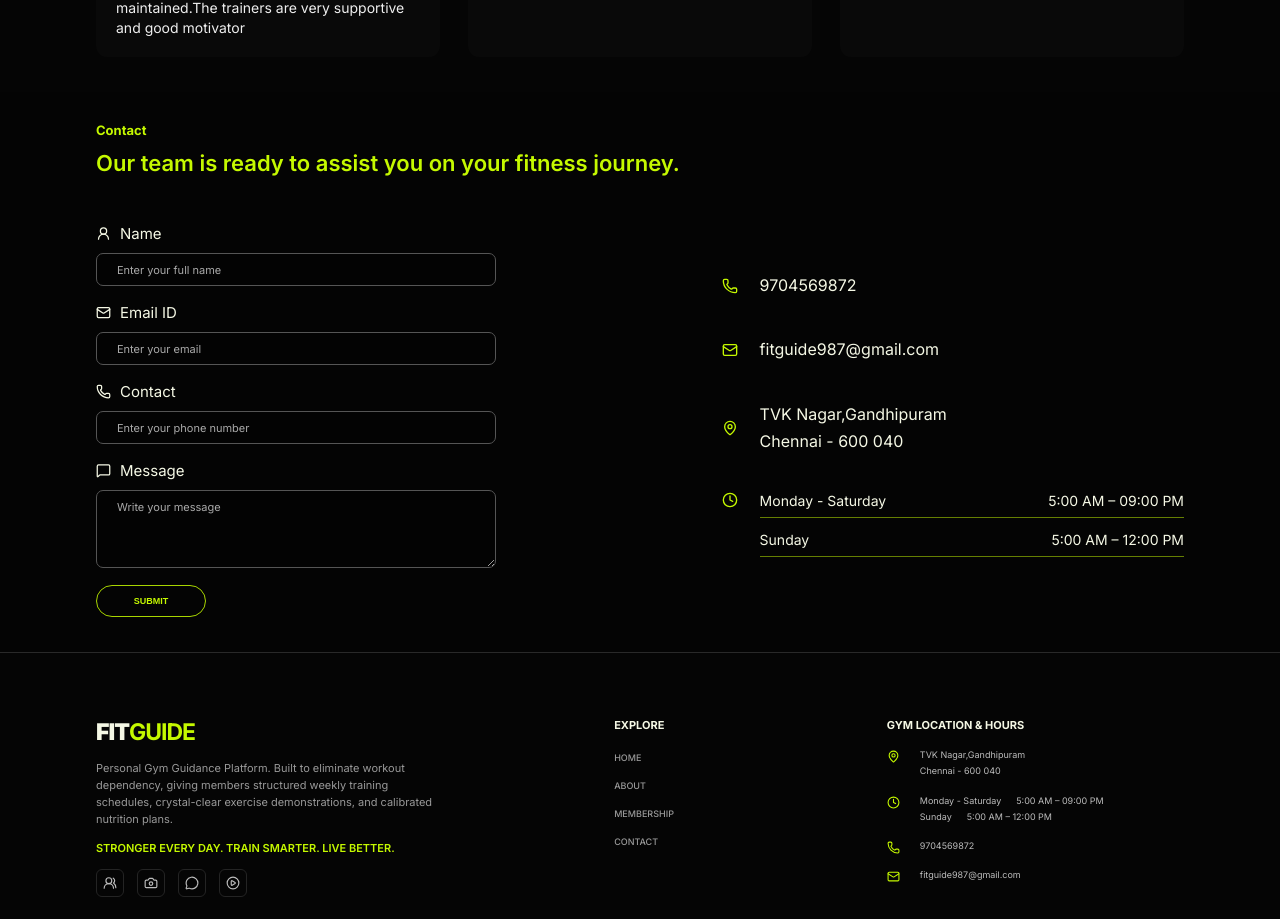
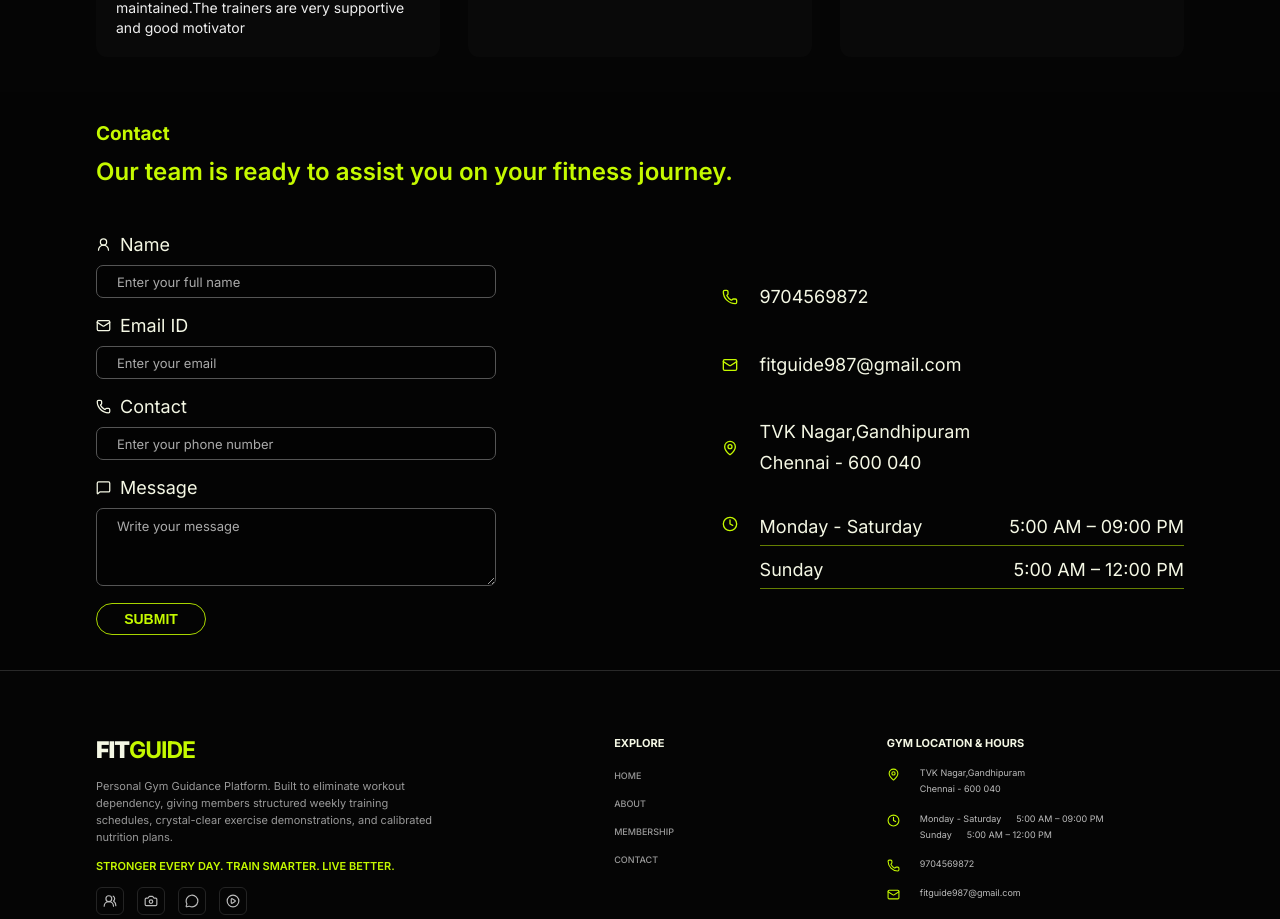
Before and after one commit to Gobi-04/gym, a React (Vite) app in the folder frontend/: page / in a window 1280 px wide. Shown: the part 2799-3718 px from the top of the page. Built offline with nearby package versions, Linux system fonts and the light colour scheme.

Commit message:
change the font size in contact page

```diff
--- a/frontend/src/styles/Contact.css
+++ b/frontend/src/styles/Contact.css
@@ -28,14 +28,14 @@
 
 .contact-heading p {
   color: #c5f900;
-  font-size: 13px;
+  font-size: 19px;
   font-weight: 700;
   margin-bottom: 12px;
 }
 
 .contact-heading h2 {
   color: #c5f900;
-  font-size: 22px;
+  font-size: 24px;
   font-weight: 600;
 }
 
@@ -65,7 +65,7 @@
   display: flex;
   align-items: center;
   gap: 9px;
-  font-size: 15px;
+  font-size: 18px;
   color: #f5f8e5;
 }
 
@@ -84,7 +84,7 @@
   outline: none;
   color: #ffffff;
   font-family: inherit;
-  font-size: 11px;
+  font-size: 13px;
 }
 
 .form-group input {
@@ -113,7 +113,7 @@
   border-radius: 30px;
   background: transparent;
   color: #c5f900;
-  font-size: 9px;
+  font-size: 14px;
   font-weight: 700;
   cursor: pointer;
   transition: 0.3s;
@@ -126,7 +126,7 @@
 
 .success-message {
   color: #c5f900;
-  font-size: 11px;
+  font-size: 13px;
   line-height: 1.5;
 }
 
@@ -155,7 +155,7 @@
 
 .contact-info-item p {
   color: #f5f8e5;
-  font-size: 16px;
+  font-size: 18px;
   line-height: 1.7;
 }
 
@@ -182,7 +182,7 @@
 
 .opening-hours span {
   color: #f5f8e5;
-  font-size: 14px;
+  font-size: 18px;
   white-space: nowrap;
 }
 
```
